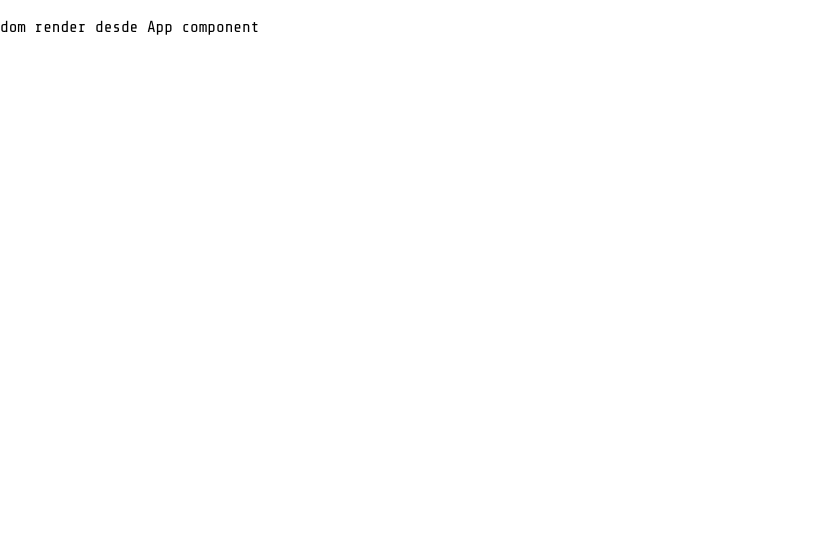
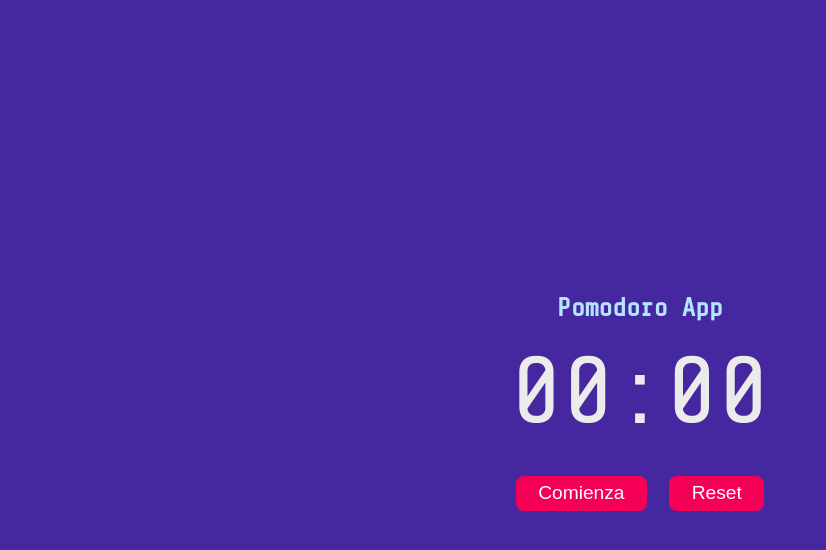
Before and after one commit to michventura/michcodes-react, a React (Create React App) app: page / in a window 1280 px wide. Shown: the top 550 px of the page, without its empty margins (0-826 px from the left). Built offline with nearby package versions, Linux system fonts and the light colour scheme.

Commit message:
Pomodoro Start

```diff
--- a/src/components/App.js
+++ b/src/components/App.js
@@ -1,7 +1,22 @@
 import React from 'react'
 
 function App() {
-  return <p>dom render desde App component</p>
+  return (
+    <div className="app">
+      <h2>Pomodoro App</h2>
+
+      <div className="timer">
+        <span>00</span>
+        <span>:</span>
+        <span>00</span>
+      </div>
+
+      <div className="buttons">
+        {<button>Comienza</button> || <button>Pausa</button>}
+        <button>Reset</button>
+      </div>
+    </div>
+  )
 }
 
 export default App
```
